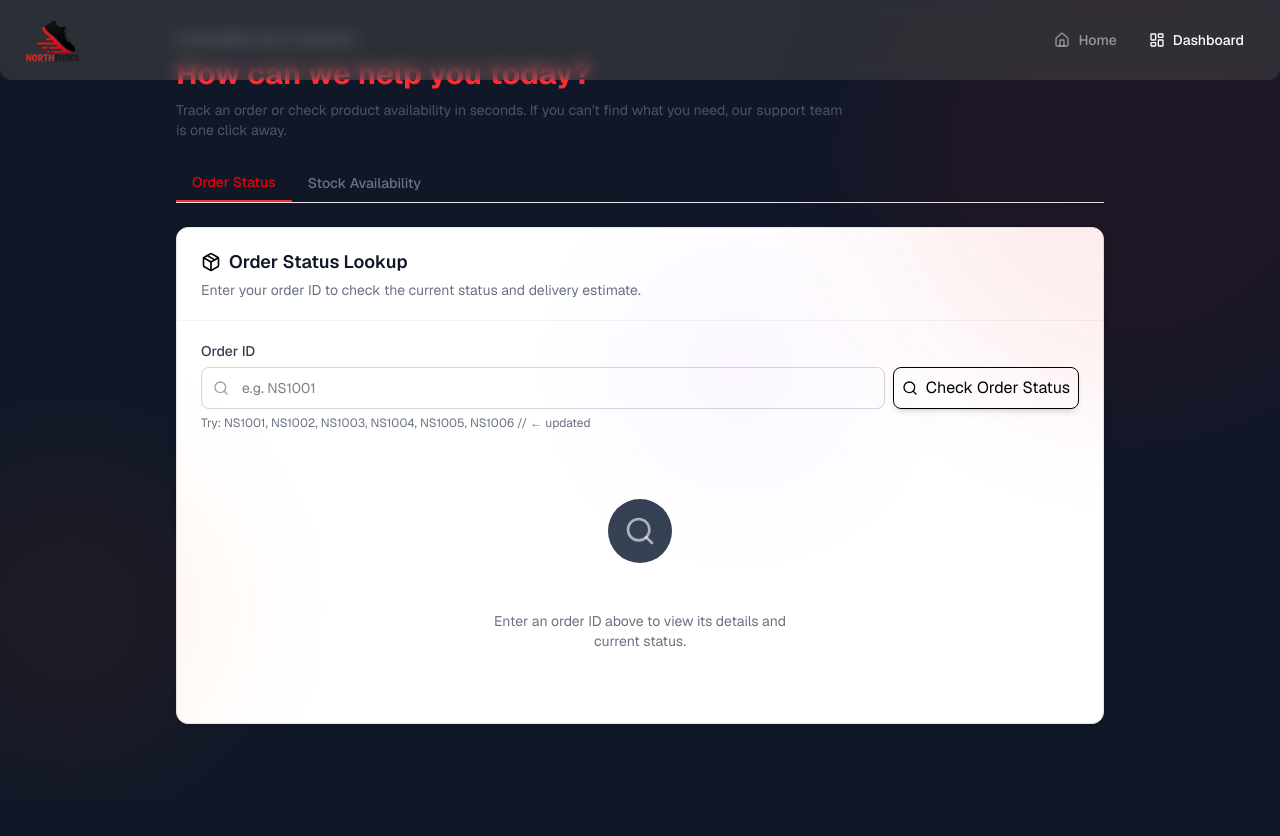
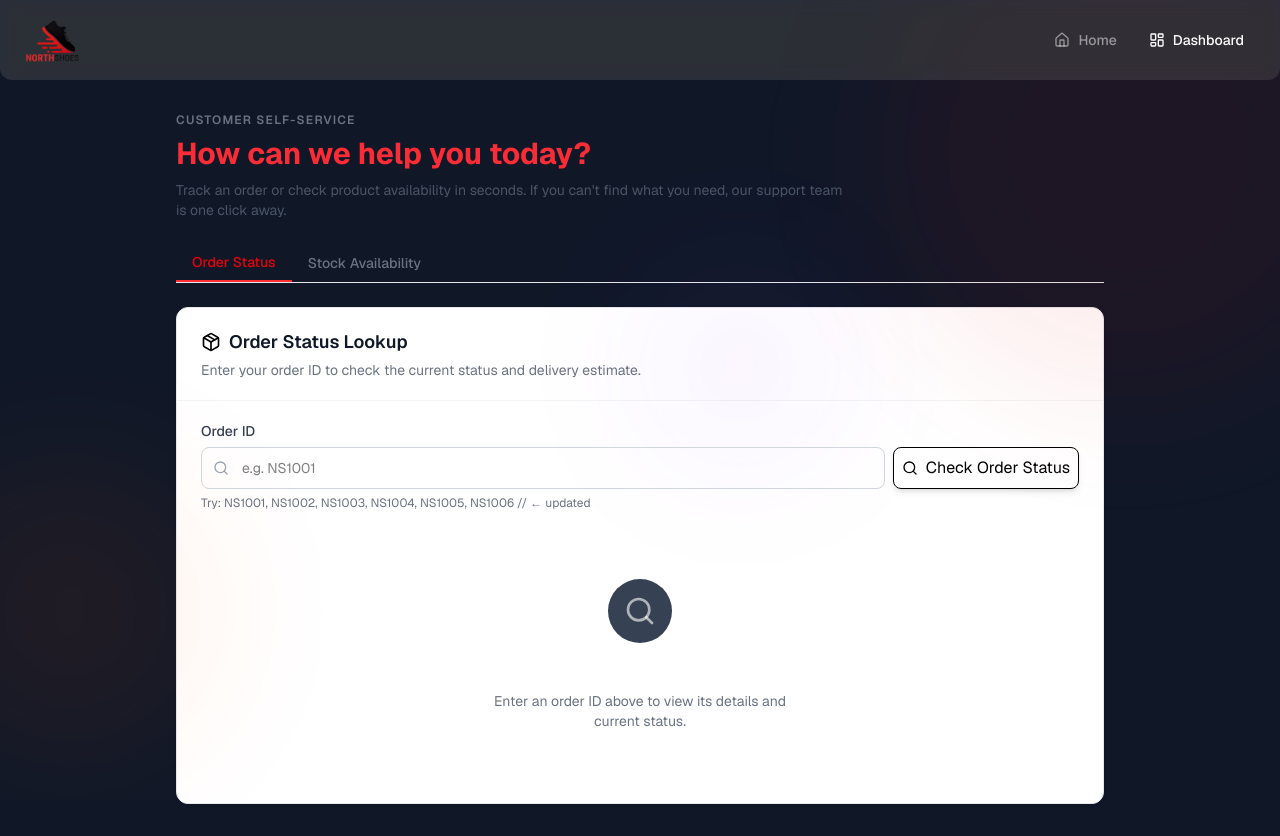
Before and after one commit to StevetheRebel/group31, a Next.js app: page /dashboard in a window 1280 px wide. Before the commit the page ends 800 px from the top, so only its background shows below. Built offline with nearby package versions, Linux system fonts and the light colour scheme.

Commit message:
style: update dashboard page styling - maintain consistency with dark theme across all pages.

```diff
--- a/src/app/dashboard/page.tsx
+++ b/src/app/dashboard/page.tsx
@@ -7,12 +7,13 @@ import { useState } from "react";
 type Tab = "order" | "stock";
 
 export default function dashboard() {
+  // eslint-disable-next-line react-hooks/rules-of-hooks
   const [activeTab, setActiveTab] = useState<Tab>("order");
 
   return (
-    <section className="max-w-5xl mx-auto px-4 md:px-8 lg:px-12 py-8 space-y-6">
+    <section className="max-w-5xl mx-auto px-4 pt-16 md:px-8 lg:px-12 py-8 space-y-6">
       {/* Header */}
-      <div className="space-y-2">
+      <div className="space-y-2 mt-12">
         <p className="text-xs font-semibold tracking-widest text-gray-500">
           CUSTOMER SELF-SERVICE
         </p>
```
